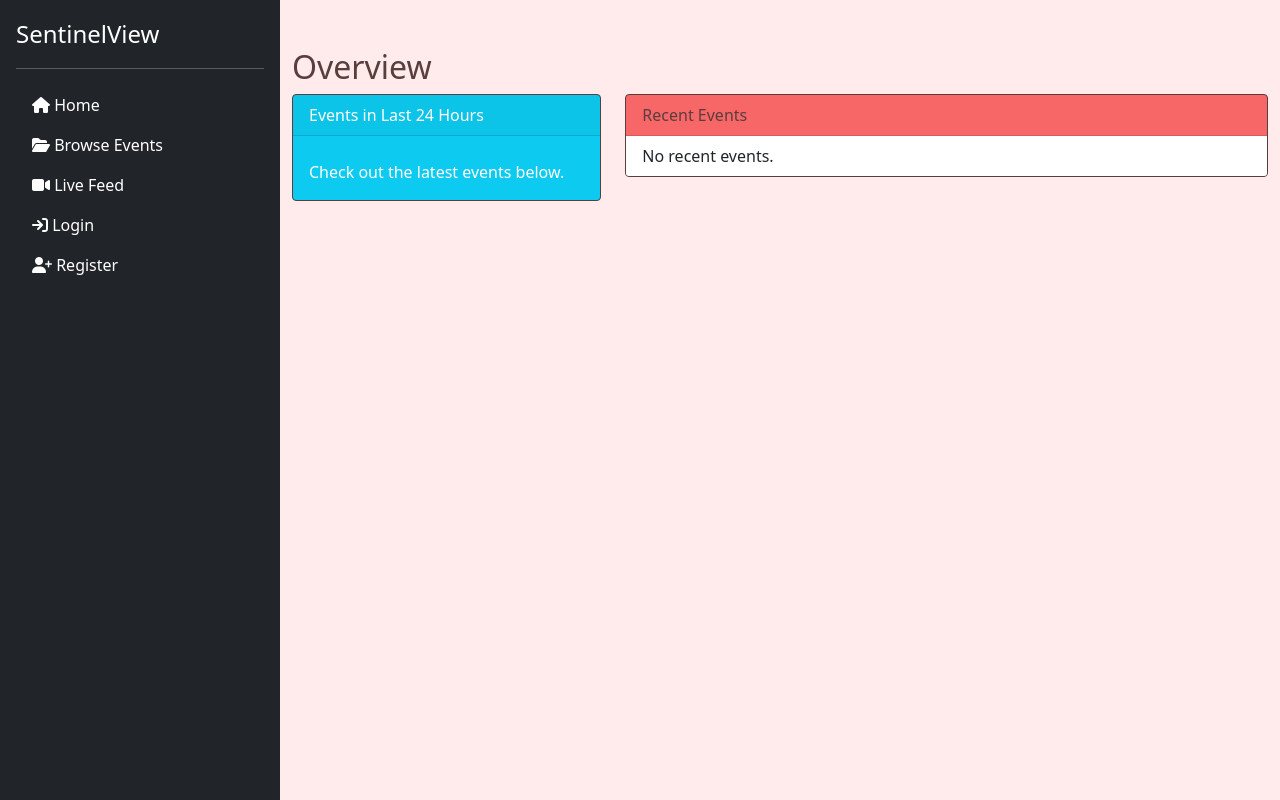
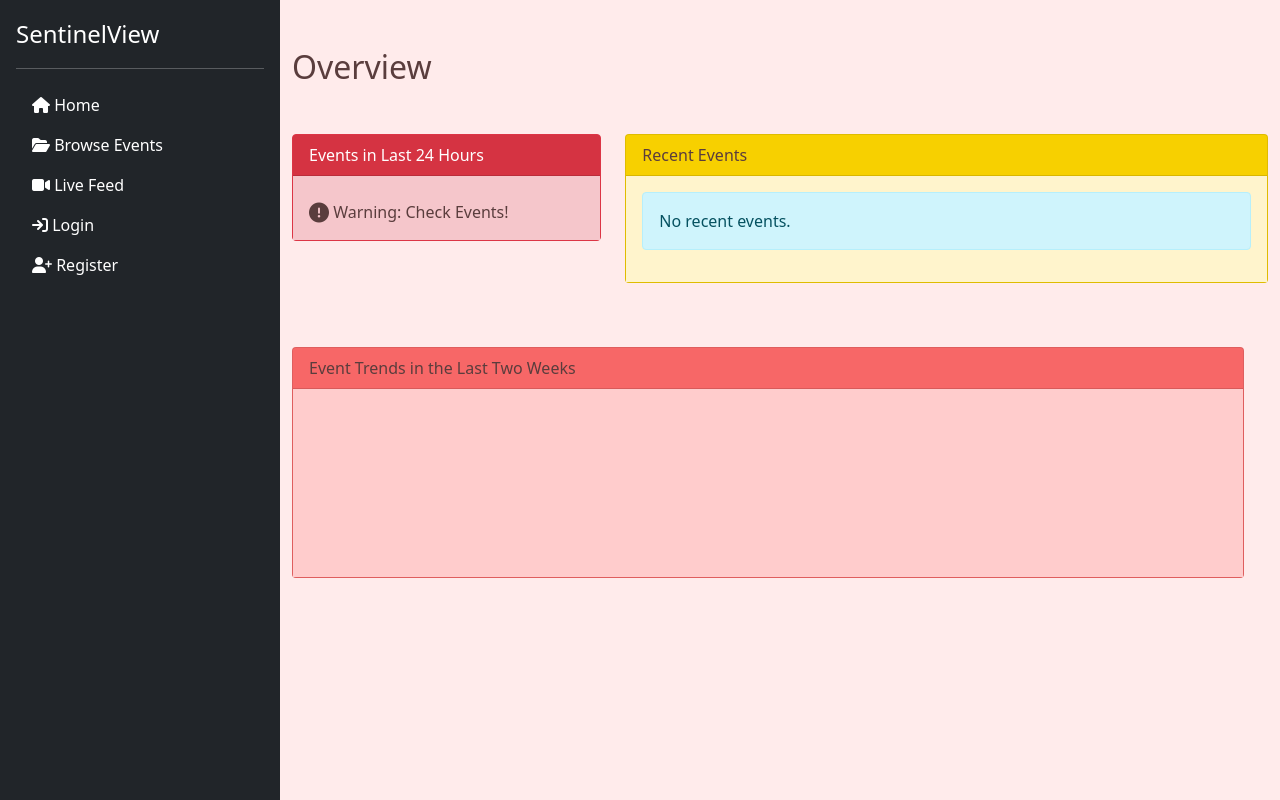
Before and after one commit to NitaCristian/SentinelView, a Flask app: template web_app/templates/index.html in a window 1280 px wide. Run offline with Flask 3, Linux system fonts and the light colour scheme; the template is opened without the code that fills it, so the values that code supplies are empty; a map, chart or similar area stays blank; some libraries are stand-ins or nearby versions.

Commit message:
Improved the home page.
Changed the style of the home page.
Added a chart to display the number of events that happened in the last two weeks.

```diff
--- a/web_app/static/styles.css
+++ b/web_app/static/styles.css
@@ -13,56 +13,17 @@ main {
     overflow-y: hidden;
 }
 
-.container {
-    display: flex;
-    flex-direction: column;
-}
-
-.sidebar {
-    width: 200px;
-    background-color: #FFCCCC; /* Pastel Red for sidebar background */
-    padding: 20px;
-    color: #5A3D3D; /* Deep Rose text */
-}
-
-.sidebar .menu h2 {
-    margin: 0 0 20px;
-    color: #FF6B6B; /* Pastel Coral for headings */
-}
-
-.sidebar .menu ul {
-    list-style-type: none;
-    padding: 0;
-}
-
-.sidebar .menu ul li {
-    margin-bottom: 10px;
-}
-
-.sidebar .menu ul li a {
-    text-decoration: none;
-    color: #5A3D3D; /* Deep Rose links */
-    transition: color 0.3s ease, background-color 0.3s ease;
-}
-
-.sidebar .menu ul li a:hover,
-.sidebar .menu ul li a.active {
-    background-color: #FF9E9E; /* Pastel Coral for active and hover links */
-    color: #5A3D3D; /* Deep Rose text on hover/active */
-    padding: 5px;
-    border-radius: 4px;
-}
 
 .main-content {
     flex-grow: 1;
     padding: 20px;
-    background-color: #FFEBEB; /* Pastel Pink background */
-    color: #5A3D3D; /* Deep Rose text */
+    background-color: #FFEBEB;
+    color: #5A3D3D;
 }
 
 .main-content h2 {
     margin-top: 0;
-    color: #FF6B6B; /* Pastel Coral for headings */
+    color: #FF6B6B;
 }
 
 .search-filter {
@@ -184,58 +145,82 @@ form button:hover {
     border: 1px solid #FFCCCC; /* Pastel Red border */
 }
 
-body, html {
-    height: 100%;
-    margin: 0;
-}
-
-.container-fluid {
-    height: 100%;
-}
-
-.row {
-    height: 100%;
-}
-
-.sidebar {
-    height: 100%;
-    background-color: #FFCCCC; /* Pastel Red for sidebar background */
-    padding: 20px;
-}
-
 .nav-link.active {
-    background-color: #FF9E9E; /* Pastel Coral for active link background */
+    background-color: #FF9E9E;
     font-weight: bold;
-    color: #5A3D3D; /* Deep Rose text */
+    color: #5A3D3D;
 }
 
 .btn-primary {
-    background-color: #FF9E9E; /* Pastel Coral for primary buttons */
+    background-color: #FF9E9E;
     border-color: #FF9E9E;
-    color: #5A3D3D; /* Deep Rose text */
+    color: #5A3D3D;
     transition: background-color 0.3s ease;
 }
 
 .btn-primary:hover {
-    background-color: #FF7F7F; /* Slightly darker Pastel Coral on hover */
+    background-color: #FF7F7F;
     border-color: #FF7F7F;
 }
 
 .btn-secondary {
-    background-color: #FF6B6B; /* Pastel Coral for secondary buttons */
-    color: #5A3D3D; /* Deep Rose text */
+    background-color: #FF6B6B;
+    color: #5A3D3D;
     border-color: #5A3D3D;
     transition: background-color 0.3s ease;
 }
 
 .btn-secondary:hover {
-    background-color: #FFCCCC; /* Light Pastel Red on hover */
-    border-color: #FF6B6B; /* Pastel Coral border on hover */
+    background-color: #FFCCCC;
+    border-color: #FF6B6B;
 }
 
-.card {
-    background-color: #FF6B6B; /* Pastel Coral for card background */
-    color: #5A3D3D; /* Deep Rose text */
-    border-color: #5A3D3D;
-    transition: background-color 0.3s ease;
+/*.card {*/
+/*    background-color: #FF6B6B; !* Pastel Coral for card background *!*/
+/*    color: #5A3D3D; !* Deep Rose text *!*/
+/*    border-color: #5A3D3D;*/
+/*    transition: background-color 0.3s ease;*/
+/*}*/
+
+.card-yellow {
+    background: #FFD700;
+    color: #5A3D3D;
 }
+
+.card-yellow > .card-body {
+    background-color: #FFF4CC;
+}
+
+.card-red {
+    background-color: #DC3545;
+    border-color: #DC3545;
+}
+
+.card-red > .card-body {
+    background-color: #F5C6CB;
+    color: #5A3D3D;
+}
+
+/* Deep Green */
+.card-green {
+    background-color: #28A745;
+    border-color: #28A745;
+}
+
+.card-green > .card-body {
+    background-color: #C3E6CB;
+    color: #5A3D3D;
+
+}
+
+.card-pink {
+    background-color: #FF6B6B;
+}
+
+.card-pink > .card-body {
+    background: #FFCCCC;
+}
+
+.nav-link.active {
+    background-color: #FF6B6B !important;
+}
--- a/web_app/templates/index.html
+++ b/web_app/templates/index.html
@@ -4,41 +4,100 @@
 
 {% block content %}
     <div class="container">
-        <h2 class="mt-5">Overview</h2>
-        <div class="row">
-            <!-- Summary of Events in Last 24 Hours -->
-            <div class="col-md-4">
-                <div class="card text-white bg-info mb-3">
+    <h2 class="mt-5 mb-5">Overview</h2>
+
+    <div class="row">
+        <div class="col-md-4">
+            <a href="{{ url_for('routes.browse_events') }}" class="text-decoration-none">
+                <div class="card text-white {{ 'card-green' if recent_events_count == 0 else 'card-red' }} mb-3">
                     <div class="card-header">Events in Last 24 Hours</div>
                     <div class="card-body">
                         <h5 class="card-title">{{ recent_events_count }}</h5>
                         {% if recent_events_count == 0 %}
-                            <p class="card-text"><i class="fas fa-check-circle fa-2x"></i> Everything is fine!</p>
+                            <p class="card-text"><i class="fas fa-check-circle fa-lg"></i> Everything is fine!</p>
                         {% else %}
-                            <p class="card-text">Check out the latest events below.</p>
+                            <p class="card-text"><i class="fas fa-exclamation-circle fa-lg"></i> Warning: Check
+                                Events!</p>
                         {% endif %}
                     </div>
                 </div>
-            </div>
+            </a>
+        </div>
 
-            <!-- List of Recent Events -->
-            <div class="col-md-8">
-                <div class="card mb-3">
+        <div class="col-md-8">
+            <a href="{{ url_for('routes.browse_events') }}" class="text-decoration-none">
+                <div class="card card-yellow mb-3">
                     <div class="card-header">Recent Events</div>
-                    <ul class="list-group list-group-flush">
+                    <div class="card-body">
                         {% if recent_events %}
-                            {% for event in recent_events %}
-                                <li class="list-group-item">
-                                    <i class="fas fa-video"></i> {{ event.description }}
-                                    <span class="badge badge-secondary">{{ event.date }}</span>
-                                </li>
-                            {% endfor %}
+                            <table class="table table-hover">
+                                <thead>
+                                <tr>
+                                    <th scope="col">Event</th>
+                                    <th scope="col">Date</th>
+                                </tr>
+                                </thead>
+                                <tbody>
+                                {% for event in recent_events %}
+                                    <tr>
+                                        <td><i class="fas fa-video"></i> {{ event.description }}</td>
+                                        <td><small class="text-muted">{{ event.date }}</small></td>
+                                    </tr>
+                                {% endfor %}
+                                </tbody>
+                            </table>
                         {% else %}
-                            <li class="list-group-item">No recent events.</li>
+                            <div class="alert alert-info" role="alert">
+                                No recent events.
+                            </div>
                         {% endif %}
-                    </ul>
+                    </div>
+                </div>
+            </a>
+        </div>
+
+        <div class="row mt-5">
+            <div class="col-md-12">
+                <div class="card card-pink">
+                    <div class="card-header">Event Trends in the Last Two Weeks</div>
+                    <div class="card-body">
+                        <canvas id="eventsChart"></canvas>
+                    </div>
                 </div>
             </div>
         </div>
     </div>
+
+    <script src="https://cdn.jsdelivr.net/npm/chart.js"></script>
+    <script>
+        var ctx = document.getElementById('eventsChart').getContext('2d');
+        var eventsChart = new Chart(ctx, {
+            type: 'bar',
+            data: {
+                labels: {{ dates | safe }},
+                datasets: [{
+                    label: 'Number of Events',
+                    data: {{ event_counts | safe }},
+                    backgroundColor: 'rgba(54, 162, 235, 0.2)',
+                    borderColor: 'rgba(54, 162, 235, 1)',
+                    borderWidth: 1
+                }]
+            },
+            options: {
+                scales: {
+                    y: {
+                        beginAtZero: true,
+                        min: 1,
+                        max: 10,
+                        ticks: {
+                            stepSize: 1
+                        }
+                    }
+                },
+                responsive: true,
+                maintainAspectRatio: false
+            }
+        });
+    </script>
+
 {% endblock %}
```
Also changed, not shown: other parts of web_app/static/styles.css (+21 -21 lines), web_app/routes.py (+20 -2 lines).
